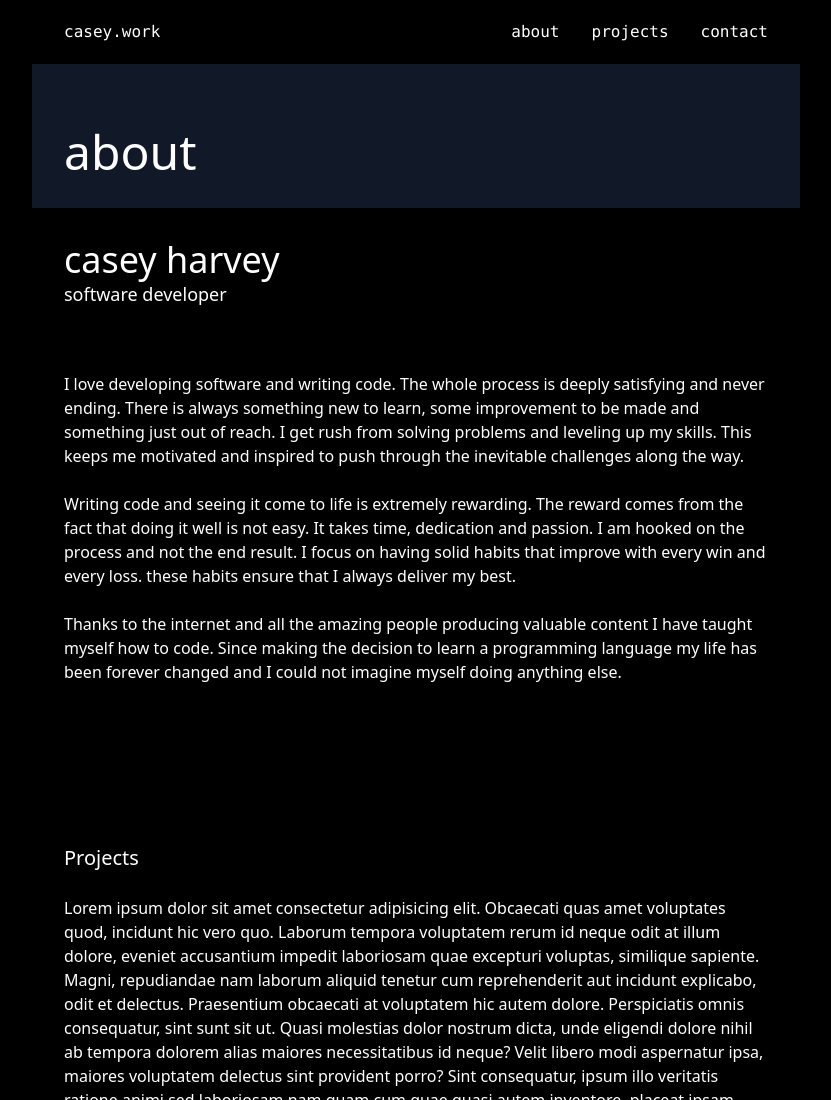
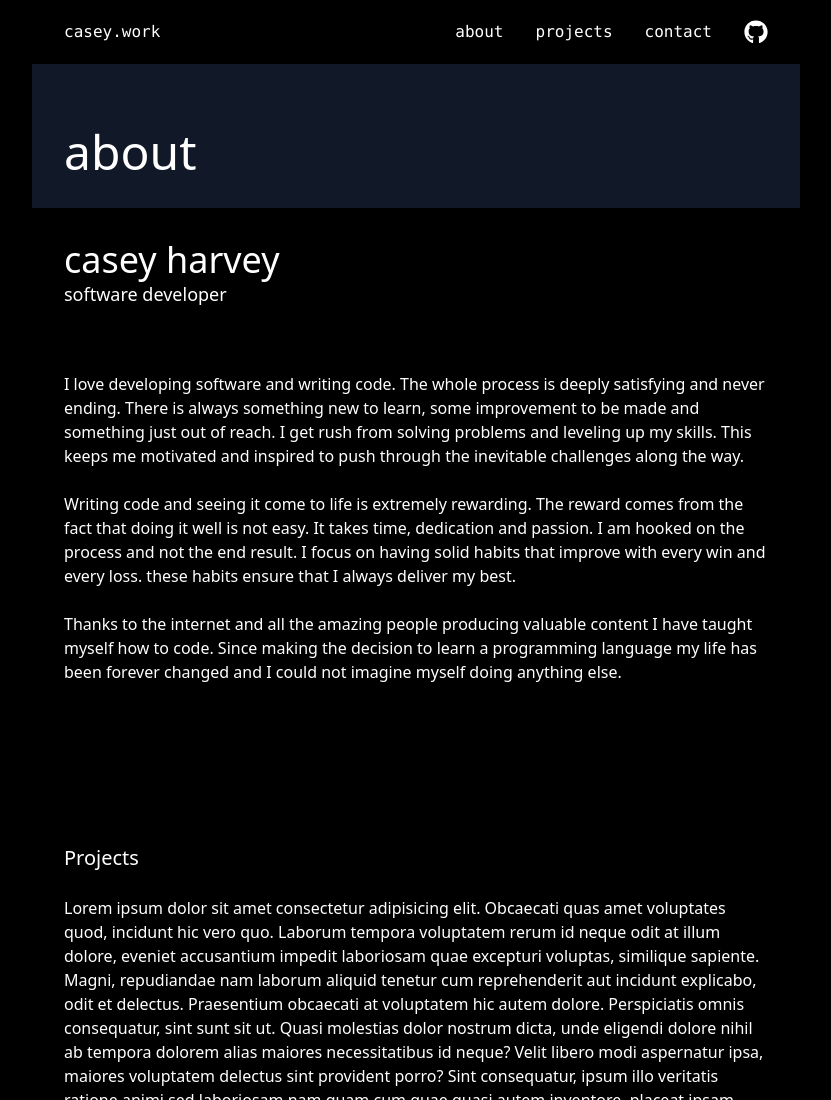
Before and after one commit to caseyharvey/portfolio-v4, a Gatsby site: page / in a window 1280 px wide. Shown: the top 1100 px of the page, without its empty margins (224-1055 px from the left). Built offline with nearby package versions, Linux system fonts and the light colour scheme; Gatsby itself is replaced by a stand-in of ours.

Commit message:
added github icon to navbar

```diff
--- a/src/components/Navbar.tsx
+++ b/src/components/Navbar.tsx
@@ -1,4 +1,5 @@
 import { Link } from "gatsby"
+import { FaGithub } from "react-icons/fa"
 import React from "react"
 
 interface Props {
@@ -27,7 +28,7 @@ const Navbar: React.FC<Props> = ({ toggle }) => {
           />
         </svg>
       </div>
-      <div className="pr-4 md:block hidden">
+      <div className="pr-4 md:flex hidden">
         <a href="#about" className="p-4">
           about
         </a>
@@ -37,6 +38,14 @@ const Navbar: React.FC<Props> = ({ toggle }) => {
         <a href="#contact" className="p-4">
           contact
         </a>
+        <a
+          href="https://github.com/caseyharvey"
+          target="_blank"
+          rel="noopener noreferrer"
+          className="p-4"
+        >
+          <FaGithub className="w-6 h-6" />
+        </a>
       </div>
     </nav>
   )
```
